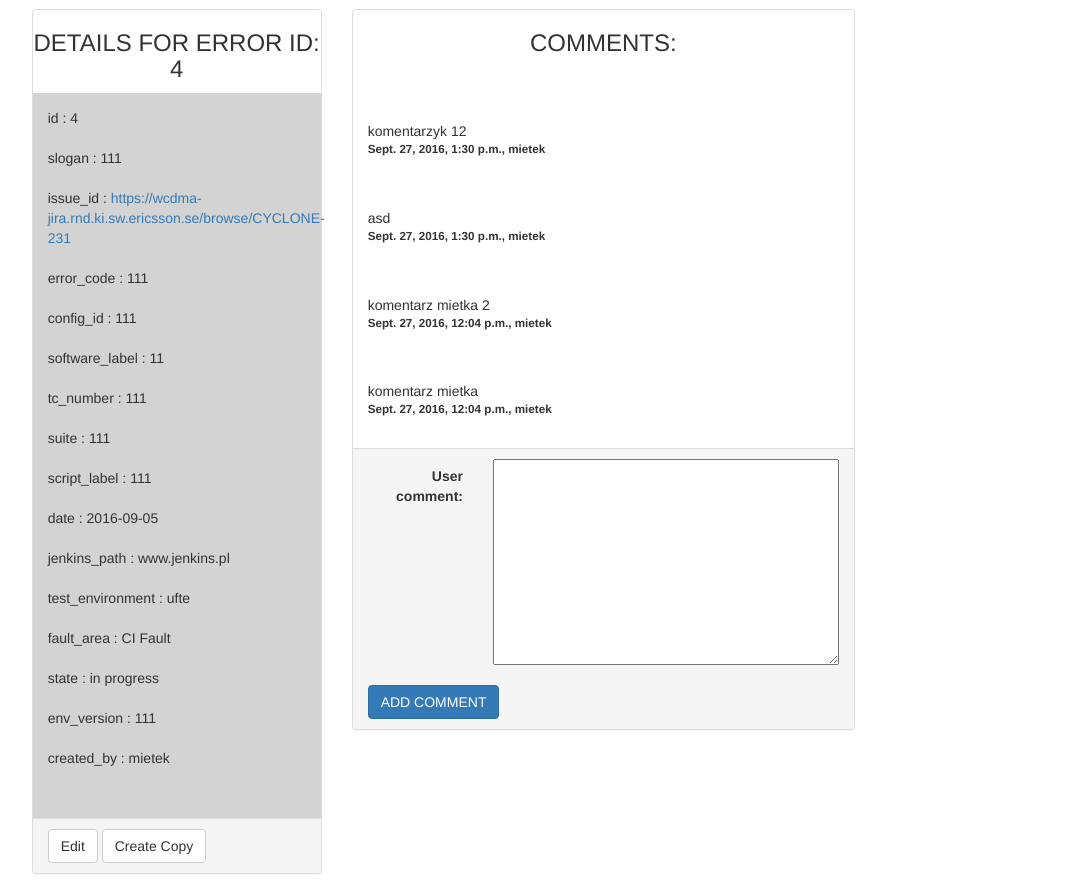
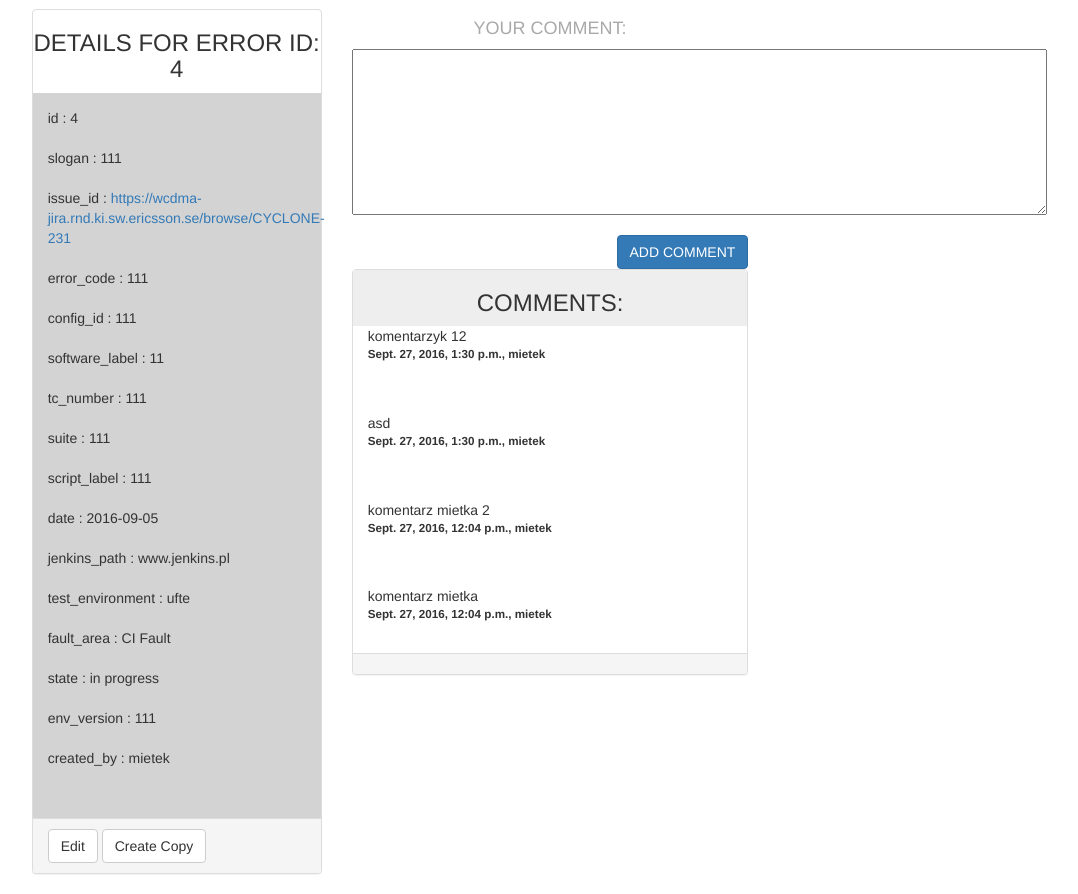
Before and after one commit to dariusz-adler/c-tool, a Django app: page /details/4/ in a window 1280 px wide. Shown: the part 51-945 px from the top of the page, without its empty margins (90-1168 px from the left). Run offline with Django 3.2, Linux system fonts and the light colour scheme; a user stored in the database is signed in; data comes from the database, SQL or seed files in the repository; some libraries are stand-ins or nearby versions.

Commit message:
comment design

```diff
--- a/errors/forms.py
+++ b/errors/forms.py
@@ -69,7 +69,7 @@ class SearchForm(forms.ModelForm):
 
 class UserCommentForm(forms.ModelForm):
 
-    user_comment = forms.CharField(required=True)
+    user_comment = forms.CharField(required=True, widget=forms.Textarea(attrs={'rows':8, 'cols':83}))
 
     class Meta:
         model = UserComment
--- a/errors/templates/errors/detail.html
+++ b/errors/templates/errors/detail.html
@@ -54,18 +54,30 @@
                     </div>
                 </div>
 
-                <div class="col-md-5">
+                <div class="col-md-4">
+
+                    <form class="form-horizontal" action="" method="POST" enctype="multipart/form-data" style="text-align: right;">
+                        {% csrf_token %}
+                        <h4 style="text-align: center; color: darkgrey">YOUR COMMENT:</h4>
+                        {% for field in form %}
+                            <div class="form-group">
+                                <div class="col-md-12">{{ field }}</div>
+                            </div>
+                        {% endfor %}
+                        <button type="submit" class="btn btn-primary">ADD COMMENT</button>
+                    </form>
 
                     <div class="panel panel-default">
 
-                        <!-- head -->
-                        <div class="panel-head">
+                        <!-- header -->
+                        <panel class="col-md-12" style="background-color: #eeeeee">
                             <h3 style="text-align: center">COMMENTS:</h3>
-                        </div>
+                        </panel>
 
                         <!-- body -->
                         <div class="panel-body" style="background-color: white;">
                             <div class="form-group">
+
                                 {% for comment in all_comments %}<br/><br/>
                                     {{ comment.user_comment }}<br/>
                                     <p style="font-weight: 700; font-size: smaller;">{{ comment.date }}, {{ comment.time }}, {{ comment.user }}</p>
@@ -74,20 +86,12 @@
                         </div>
 
                         <!-- footer -->
-                     <form class="form-horizontal" action="" method="POST" enctype="multipart/form-data">
+
                         <div class="panel-footer">
-                                {% csrf_token %}
-                                {% for field in form %}
-                                    <div class="form-group">
-                                        <label class="control-label col-md-3">{{ field.label_tag }}</label>
-                                        <div class="col-md-9">{{ field.as_textarea }}</div>
-                                    </div>
-                                {% endfor %}
 
-                            <button type="submit" class="btn btn-primary">ADD COMMENT</button>
 
                         </div>
-                    </form>
+
 
                     </div>
                 </div>
```
